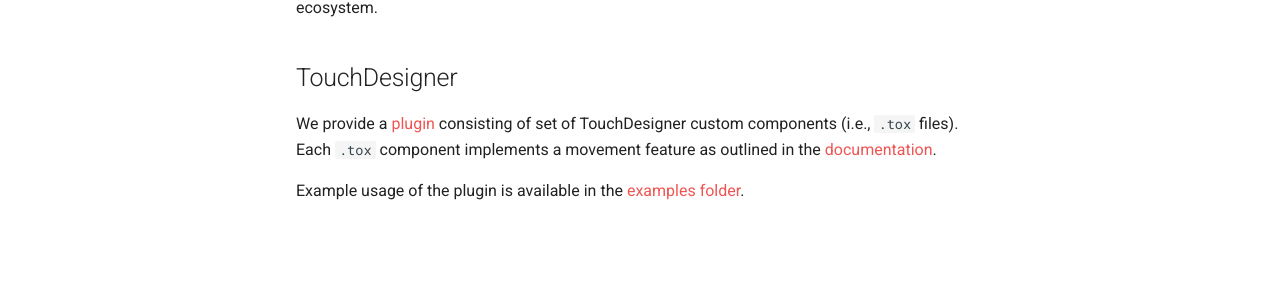
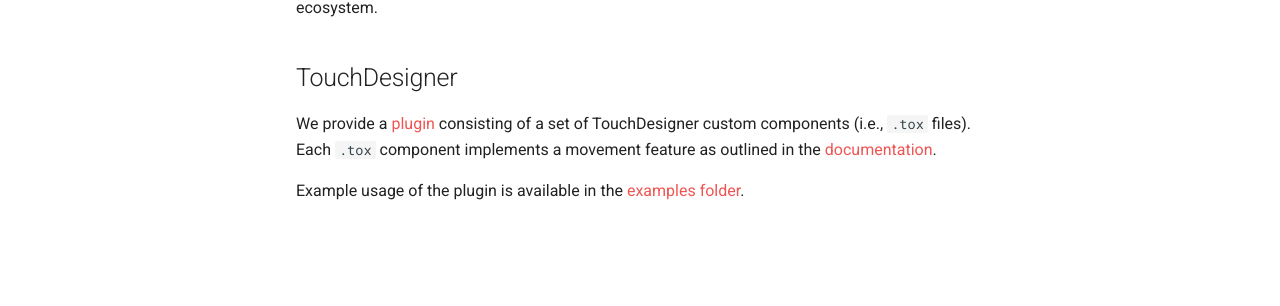
Before and after one commit to InfoMusCP/PyEyesWeb, an MkDocs documentation site: the page built from docs/user_guide/integrations.md, in a window 1280 px wide. Shown: the part 359-665 px from the top of the page. Built offline with MkDocs 1.6.1 and Material for MkDocs 9.7.7, drawn with Linux system fonts in a browser that asks for light colours; comment, search, counter and statistics services are not loaded; the version menu is left out.

Commit message:
Fix typos and broken links in documentation (correct GitHub URL, fix variable names, and grammar corrections)

```diff
--- a/docs/user_guide/integrations.md
+++ b/docs/user_guide/integrations.md
@@ -4,7 +4,7 @@ PyEyesWeb aims to provide seamless integration with popular tools in the creativ
 
 ## TouchDesigner
 
-We provide a [plugin](https://github.com/InfoMusCP/PyEyesWebTD) consisting of set of TouchDesigner custom components (i.e., `.tox` files).
+We provide a [plugin](https://github.com/InfoMusCP/PyEyesWebTD) consisting of a set of TouchDesigner custom components (i.e., `.tox` files).
 Each `.tox` component implements a movement feature as outlined in the [documentation](theoretical_framework/index.md).
 
 Example usage of the plugin is available in the [examples folder](https://github.com/InfoMusCP/PyEyesWeb/tree/main/examples).
```
Also changed, not shown: docs/index.md (+2 -2 lines), docs/user_guide/theoretical_framework/analysis_primitives/synchronization.md (+2 -2 lines), docs/user_guide/theoretical_framework/low_level/smoothness.md (+1 -1 lines).
